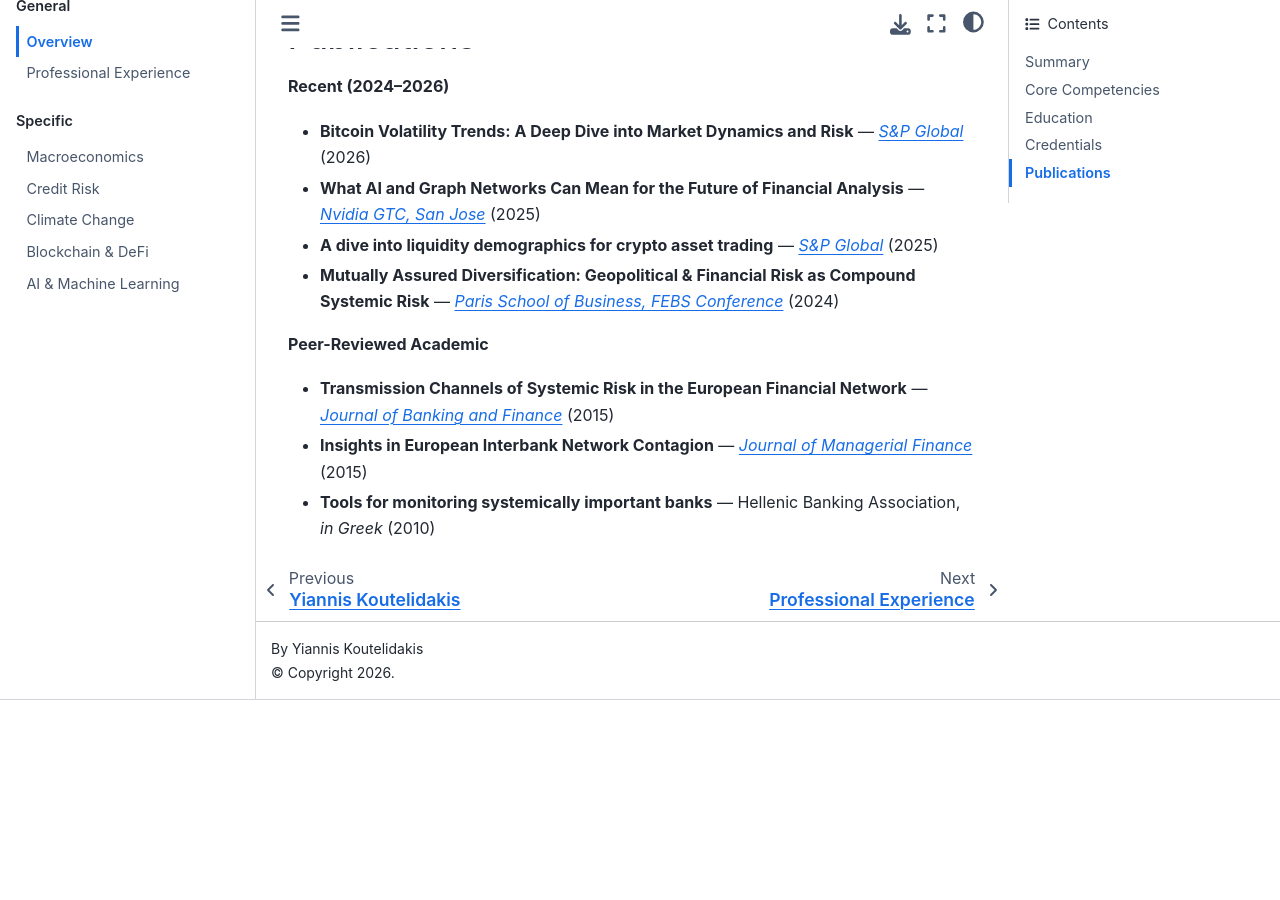
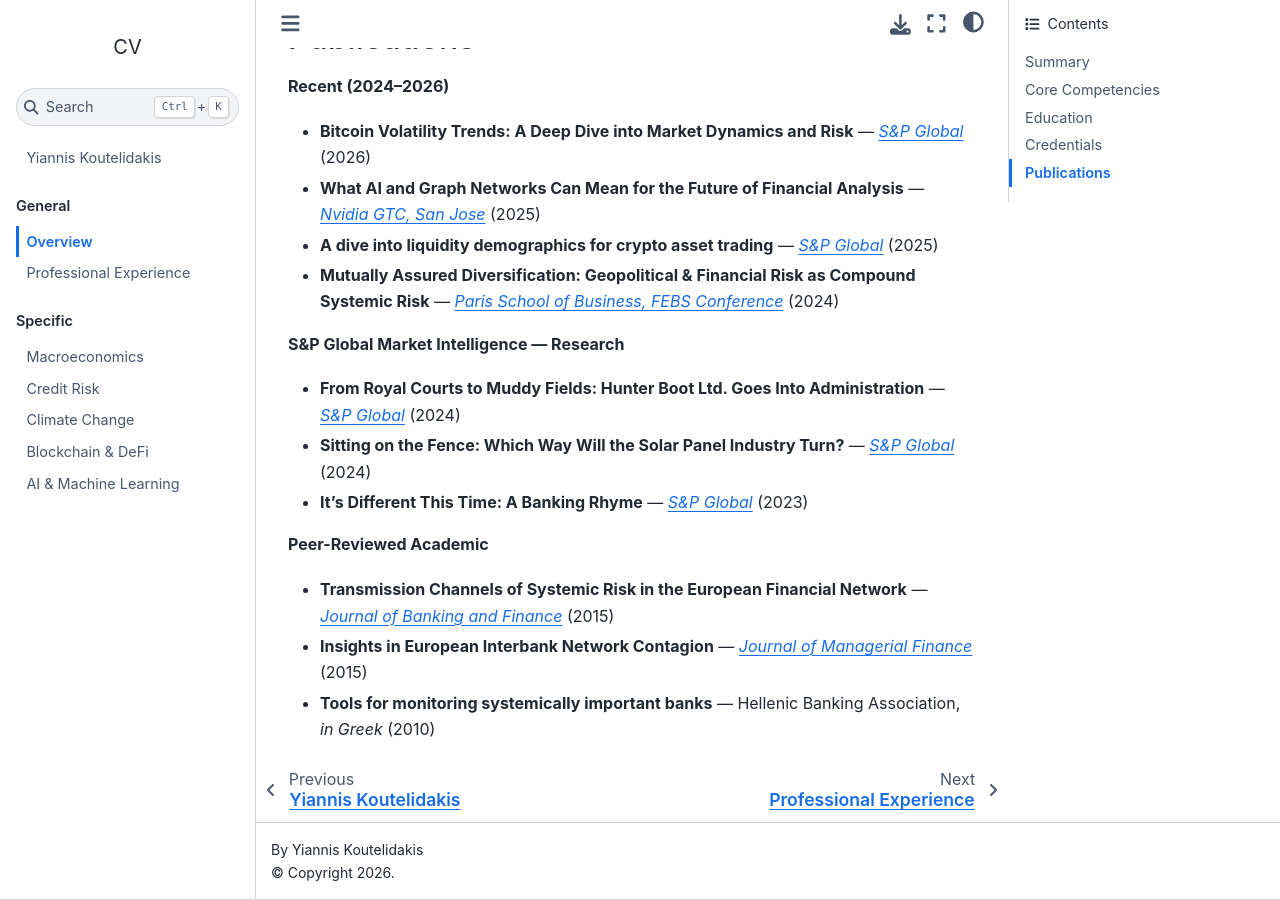
Before and after one commit to ykoutelidakis/CV, a Jupyter Book: the page built from Overview.md, in a window 1280 px wide and 900 px high, scrolled down 1107 px. Built offline with Jupyter Book 1.0.4 settings and Sphinx 7.4.7 and the Sphinx Book theme 1.1.4, drawn with Linux system fonts in a browser that asks for light colours; before the commit the page ends 1807 px from its top, so only the background shows below that.

Commit message:
Add three S&P Market Intelligence research publications (Hunter Boot, Solar, Banking Rhyme)
Co-Authored-By: Claude Opus 4.8 <noreply@anthropic.com>

```diff
--- a/Overview.md
+++ b/Overview.md
@@ -29,6 +29,11 @@ Accomplished quantitative economist with nearly 20 years’ experience applying
 - **A dive into liquidity demographics for crypto asset trading** — [*S&P Global*](https://www.spglobal.com/en/research-insights/special-reports/liquidity-demographics-for-crypto-asset-trading) (2025)
 - **Mutually Assured Diversification: Geopolitical & Financial Risk as Compound Systemic Risk** — [*Paris School of Business, FEBS Conference*](https://febs2024.sciencesconf.org/) (2024)
 
+**S&P Global Market Intelligence — Research**
+- **From Royal Courts to Muddy Fields: Hunter Boot Ltd. Goes Into Administration** — [*S&P Global*](https://www.spglobal.com/market-intelligence/en/news-insights/research/from-royal-courts-to-muddy-fields-hunter-boot-ltd-goes-into-administration) (2024)
+- **Sitting on the Fence: Which Way Will the Solar Panel Industry Turn?** — [*S&P Global*](https://www.spglobal.com/market-intelligence/en/news-insights/research/sitting-on-the-fence-which-way-will-the-solar-panel-industry-turn) (2024)
+- **It’s Different This Time: A Banking Rhyme** — [*S&P Global*](https://www.spglobal.com/market-intelligence/en/news-insights/research/its-different-this-time-a-banking-rhyme) (2023)
+
 **Peer-Reviewed Academic**
 - **Transmission Channels of Systemic Risk in the European Financial Network** — [*Journal of Banking and Finance*](https://www.sciencedirect.com/science/article/abs/pii/S0378426615000989) (2015)
 - **Insights in European Interbank Network Contagion** — [*Journal of Managerial Finance*](https://www.emerald.com/insight/content/doi/10.1108/MF-03-2014-0095/full/html) (2015)
```
